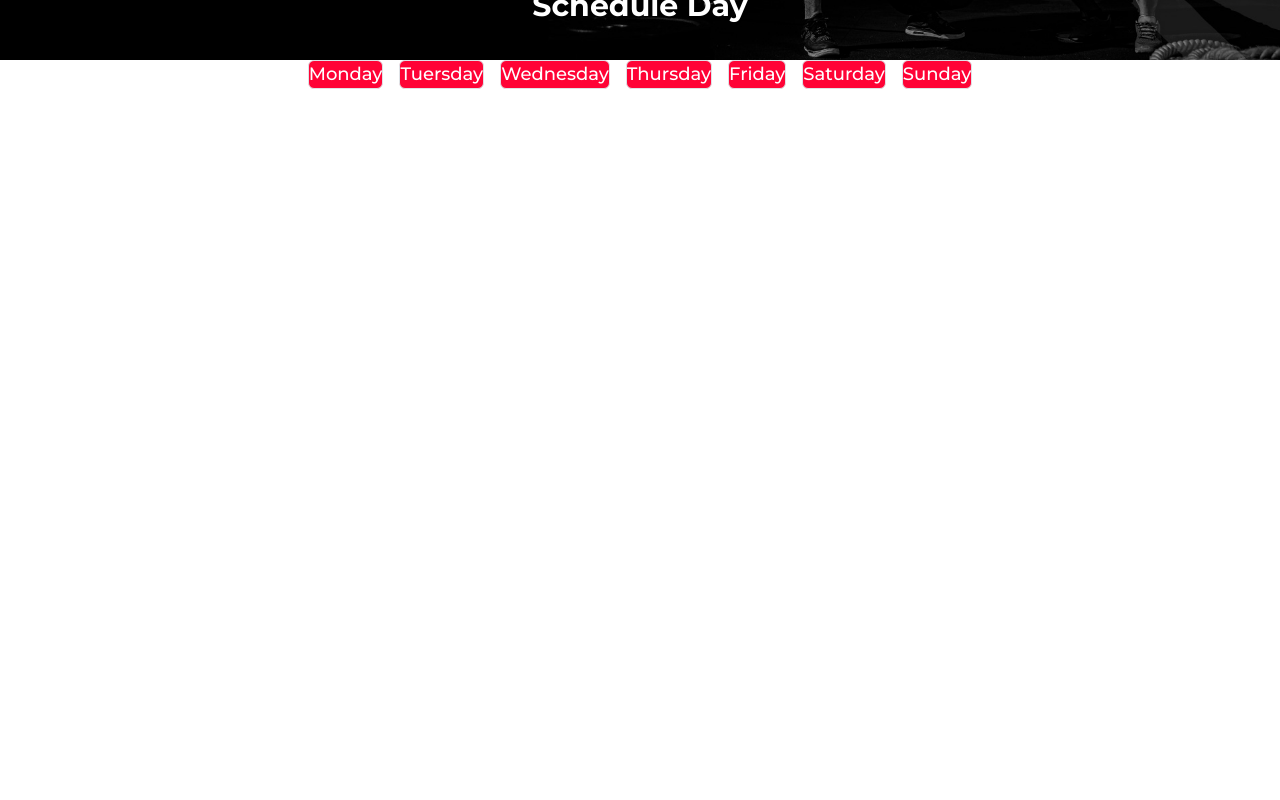
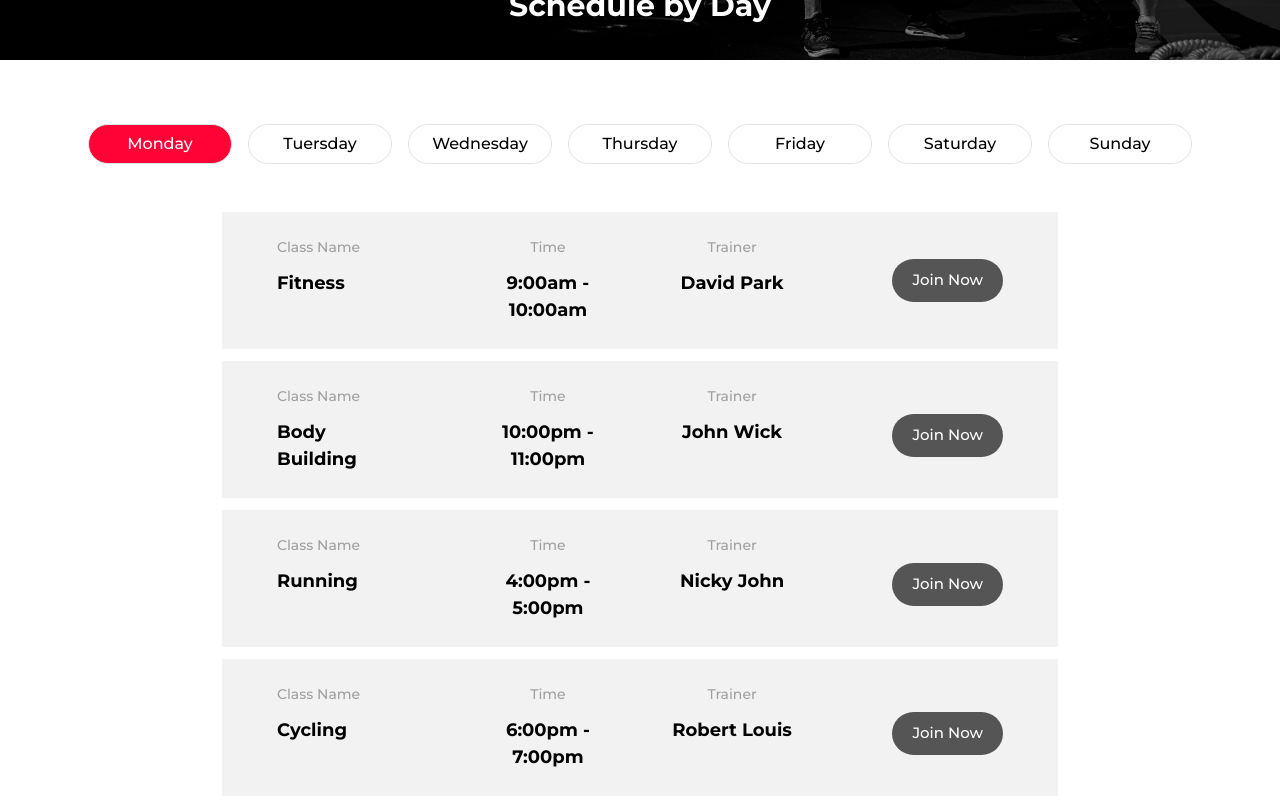
Before and after one commit to joelkimr/gymate, a Next.js app: page /Schedule in a window 1280 px wide. Shown: the part 300-1100 px from the top of the page. Before the commit the page ends 800 px from the top, so only its background shows below. Built offline with nearby package versions, Linux system fonts and the light colour scheme.

Commit message:
ft-schedule-page

```diff
--- a/src/pages/Gallery.tsx
+++ b/src/pages/Gallery.tsx
@@ -1,6 +1,5 @@
 import Footer from "@/components/Footer/footer";
 import Image from "next/image";
-import Link from "next/link";
 import React, { useState } from "react";
 import { galleryImg } from "./GalleryFiles";
 
--- a/src/pages/Schedule.tsx
+++ b/src/pages/Schedule.tsx
@@ -1,28 +1,171 @@
-import React from 'react'
+import React, { useState } from 'react';
+import Footer from '@/components/Footer/footer';
 
 const Schedule = () => {
+  const [selected, setSelected] = useState(0);
+
   return (
     <>
     <section>
     <div className='login-banner relative justify-center flex min-w-[60rem] xl:w-auto lg:w-[110%] md:w-[155%]'>
           <h1 className='text-white absolute bottom-8 md:text-[30px] text-[50px] font-bold'>
-            Schedule Day
+            Schedule by Day
           </h1>
         </div>
-        <div className="flex flex-wrap gap-4 justify-center">
+        <div className="w-auto flex flex-wrap gap-4 justify-center mt-[4rem]">
         {['Monday', 'Tuersday', 'Wednesday', 'Thursday', 'Friday', 'Saturday', 'Sunday'].map((day, key) => {
             return (
                 <button
                 key={key}
-                className='inline-flex items-center justify-center text-center md:text-[18px] text-[38px] border border-solid border-[#dee2e6] font-medium rounded-md bg-[#ff0336] text-white'>
+                onClick={() => {
+                    setSelected(key);
+
+                    if(day === 'Monday') {
+                        <RowOne/>
+                    }
+                }}
+                className={`w-36 h-10 inline-flex items-center justify-center text-center md:text-[16px] text-[38px] border border-solid border-[#dee2e6] font-medium rounded-3xl  ease-in duration-300 hover:shadow-2xl ${ selected === key ? "bg-[#ff0336] text-white" : "bg-none text-black"}`}>
                     {day}
                 </button>
             )
         })}
         </div>
+        <div className="mt-[3rem] flex justify-center">
+             <RowOne />
+          </div>
+          <Footer />
     </section>
     </>
   )
 }
 
 export default Schedule
+
+
+
+
+
+
+
+
+
+
+
+
+const RowOne = () => {
+     return (
+        <div className="flex flex-col gap-3">
+
+        <ul className="flex justify-between w-full">
+
+             <li className="py-[25px] px-[55px] bg-[#f2f2f2] w-full">
+                <p className="text-[14px] font-medium text-[#a0a0a0]">
+                 Class Name
+                </p>
+             <p className="text-[18px] text-black font-bold mt-3">Fitness</p>
+            </li>
+
+            <li className="p-[25px] bg-[#f2f2f2] w-full text-center">
+               <p className="text-[14px] font-medium text-[#a0a0a0]">Time</p>
+               <p className="text-[18px] text-black font-bold mt-3">
+                    9:00am - 10:00am
+               </p>
+            </li>
+
+            <li className="p-[25px] bg-[#f2f2f2] w-full text-center">
+            <p className="text-[14px] font-medium text-[#a0a0a0]">Trainer</p>
+            <p className="text-[18px] text-black font-bold mt-3">
+                 David Park
+            </p>
+            </li>
+           <li className="py-[25px] px-[55px] bg-[#f2f2f2] w-full items-center flex justify-end">
+               <button className="text-white text-[15px] font-medium bg-[#555] py-[10px] px-[20px] rounded-[30px] hover:bg-[#ff0336] ease-in duration-200">
+                   Join Now
+               </button>
+            </li>
+            </ul>
+
+         <ul className="flex justify-between w-full">
+            <li className="py-[25px] px-[55px] bg-[#f2f2f2] w-full">
+              <p className="text-[14px] font-medium text-[#a0a0a0]">
+                Class Name
+              </p>
+              <p className="text-[18px] text-black font-bold mt-3">
+                Body Building
+              </p>
+            </li>
+            <li className="p-[25px] bg-[#f2f2f2] w-full text-center">
+              <p className="text-[14px] font-medium text-[#a0a0a0]">Time</p>
+              <p className="text-[18px] text-black font-bold mt-3">
+                10:00pm - 11:00pm
+              </p>
+            </li>
+            <li className="p-[25px] bg-[#f2f2f2] w-full text-center">
+              <p className="text-[14px] font-medium text-[#a0a0a0]">Trainer</p>
+              <p className="text-[18px] text-black font-bold mt-3">
+                John Wick
+              </p>
+            </li>
+            <li className="py-[25px] px-[55px] bg-[#f2f2f2] w-full items-center flex justify-end">
+              <button
+                className="text-white text-[15px] font-medium bg-[#555] py-[10px] px-[20px] rounded-[30px] mt-3 hover:bg-[#ff0336] ease-in duration-200 "
+              >
+                Join Now
+              </button>
+            </li>
+          </ul>
+          <ul className="flex justify-between w-full">
+
+            <li className="py-[25px] px-[55px] bg-[#f2f2f2] w-full">
+              <p className="text-[14px] font-medium text-[#a0a0a0]">
+                Class Name
+              </p>
+              <p className="text-[18px] text-black font-bold mt-3">Running</p>
+            </li>
+
+            <li className="p-[25px] bg-[#f2f2f2] w-full text-center">
+              <p className="text-[14px] font-medium text-[#a0a0a0]">Time</p>
+              <p className="text-[18px] text-black font-bold mt-3">
+                4:00pm - 5:00pm
+              </p>
+            </li>
+            <li className="p-[25px] bg-[#f2f2f2] w-full text-center">
+              <p className="text-[14px] font-medium text-[#a0a0a0]">Trainer</p>
+              <p className="text-[18px] text-black font-bold mt-3">
+                Nicky John
+              </p>
+            </li>
+            <li className="py-[25px] px-[55px] bg-[#f2f2f2] w-full items-center flex justify-end">
+              <button className="text-white text-[15px] font-medium bg-[#555] py-[10px] px-[20px] rounded-[30px] mt-3 hover:bg-[#ff0336] ease-in duration-200">
+                Join Now
+              </button>
+            </li>
+          </ul>
+          <ul className="flex justify-between w-full">
+            <li className="py-[25px] px-[55px] bg-[#f2f2f2] w-full">
+              <p className="text-[14px] font-medium text-[#a0a0a0]">
+                Class Name
+              </p>
+              <p className="text-[18px] text-black font-bold mt-3">Cycling</p>
+            </li>
+            <li className="p-[25px] bg-[#f2f2f2] w-full text-center">
+              <p className="text-[14px] font-medium text-[#a0a0a0]">Time</p>
+              <p className="text-[18px] text-black font-bold mt-3">
+                6:00pm - 7:00pm
+              </p>
+            </li>
+            <li className="p-[25px] bg-[#f2f2f2] w-full text-center">
+              <p className="text-[14px] font-medium text-[#a0a0a0]">Trainer</p>
+              <p className="text-[18px] text-black font-bold mt-3">
+                Robert Louis
+              </p>
+            </li>
+            <li className="py-[25px] px-[55px] bg-[#f2f2f2] w-full items-center flex justify-end">
+              <button className="text-white text-[15px] font-medium bg-[#555] py-[10px] px-[20px] rounded-[30px] mt-3 hover:bg-[#ff0336] ease-in duration-200">
+                Join Now
+              </button>
+            </li>
+          </ul>
+        </div>
+ )
+}
```
